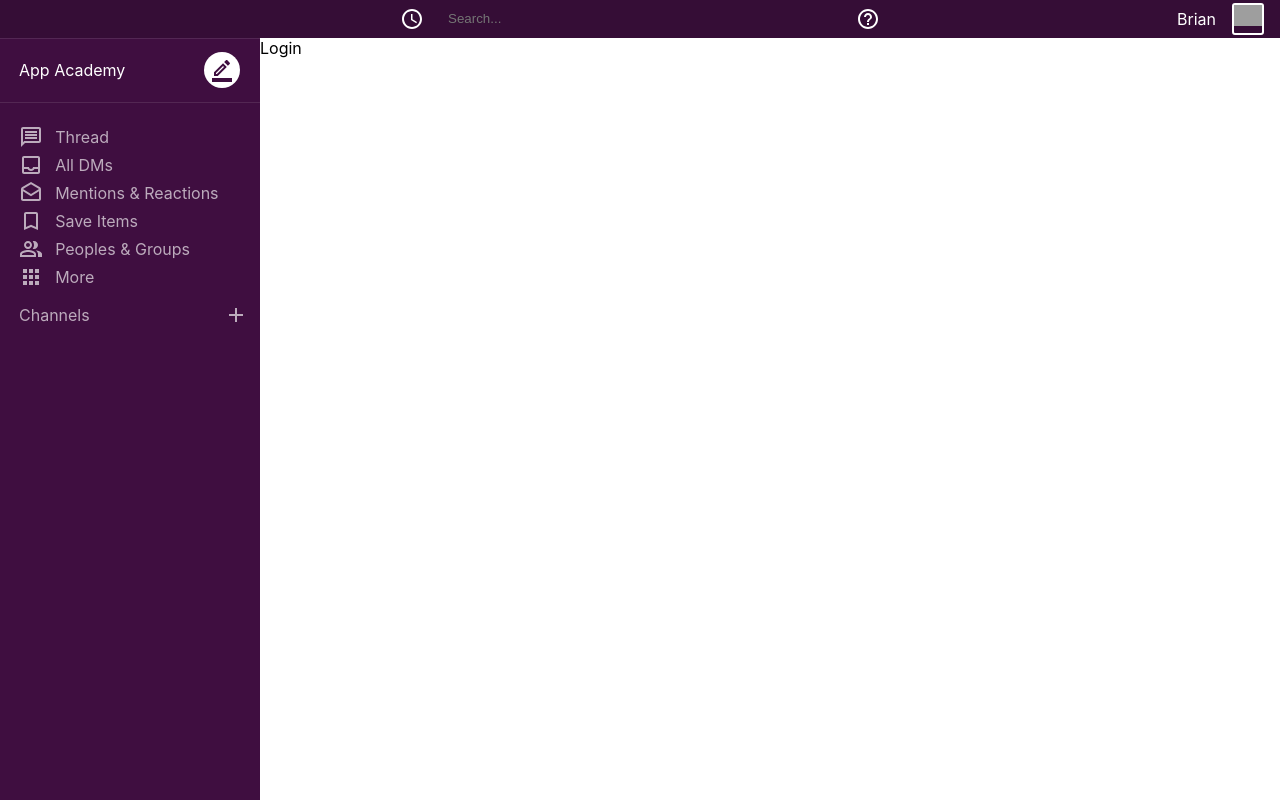
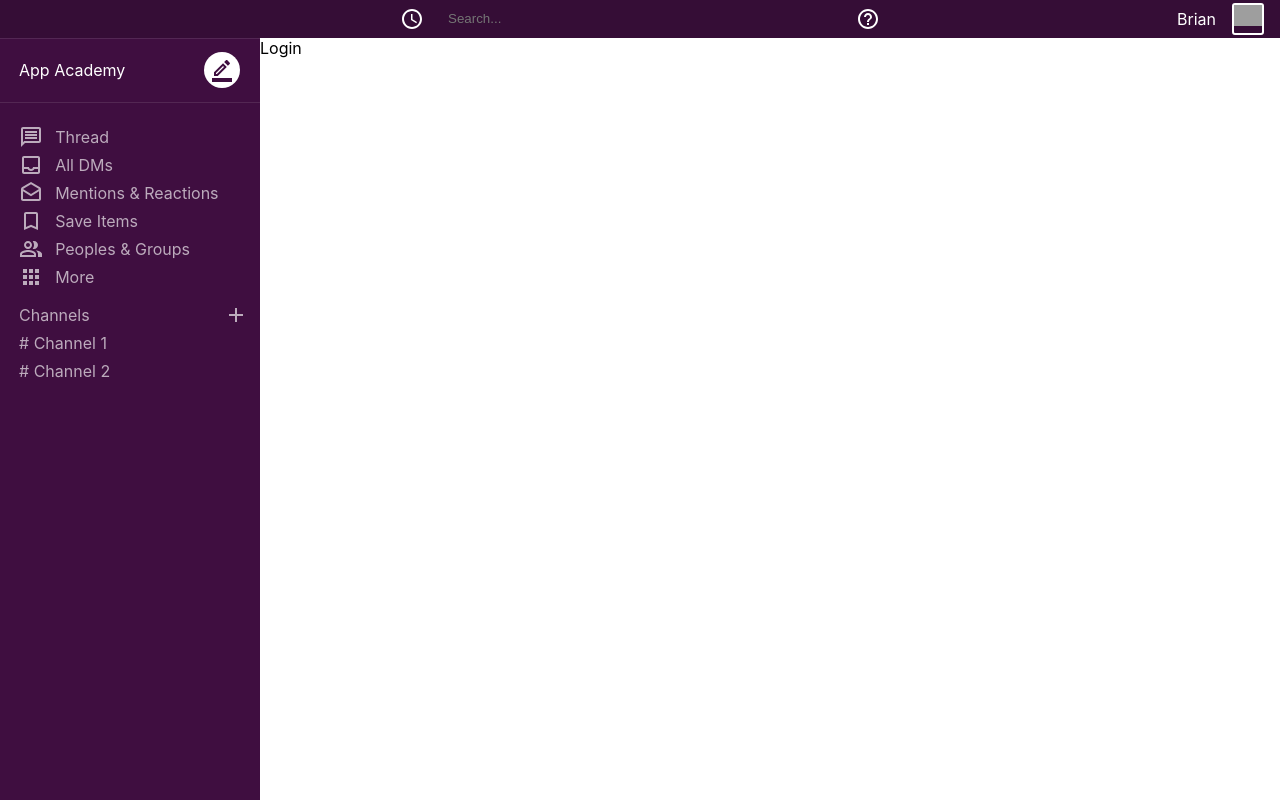
Before and after one commit to Opengundumstyle/TeamSync, a React (Create React App) app in the folder homesync/: page / in a window 1280 px wide. Built offline with nearby package versions, Linux system fonts and the light colour scheme; grey boxes are pictures that could not be loaded.

Commit message:
sidebar final touch

```diff
--- a/homesync/src/components/Sidebar.jsx
+++ b/homesync/src/components/Sidebar.jsx
@@ -33,6 +33,14 @@ function Sidebar() {
              </div>
              <AddOutlinedIcon/>
            </NewChannelContainer>
+            <ChannelList>
+               <Channel>
+                   # Channel 1
+               </Channel>
+               <Channel>
+                  # Channel 2
+                </Channel>
+            </ChannelList>
 
       </ChannelsContaienr>
     </Container>
@@ -83,7 +91,10 @@ const NewMessage = styled.div`
     height:28px;
     align-items:center;
     padding-left:19px;
-    cursor:pointer;`
+    cursor:pointer;
+    :hover{
+      background: #350D36;
+  }`
 
 const ChannelsContaienr = styled.div`
      color:rgb(188,171,188);
@@ -97,3 +108,15 @@ const NewChannelContainer = styled.div`
       padding-left:19px;
       padding-right:12px;
        `
+
+const ChannelList = styled.div``
+
+const Channel = styled.div`
+       height:28px;
+       display:flex;
+       align-items:center;
+       padding-left:19px;
+       cursor:pointer;
+       :hover{
+           background: #350D36;
+       }`
```
